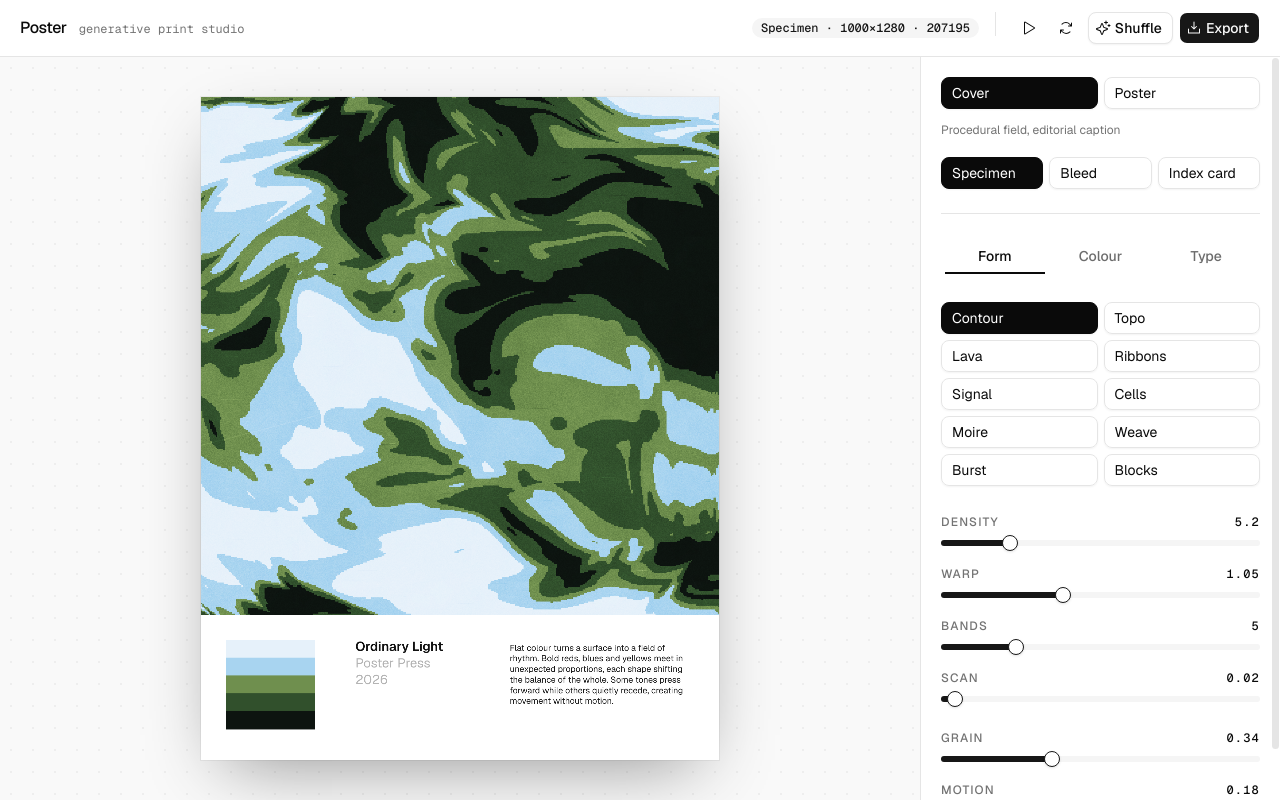
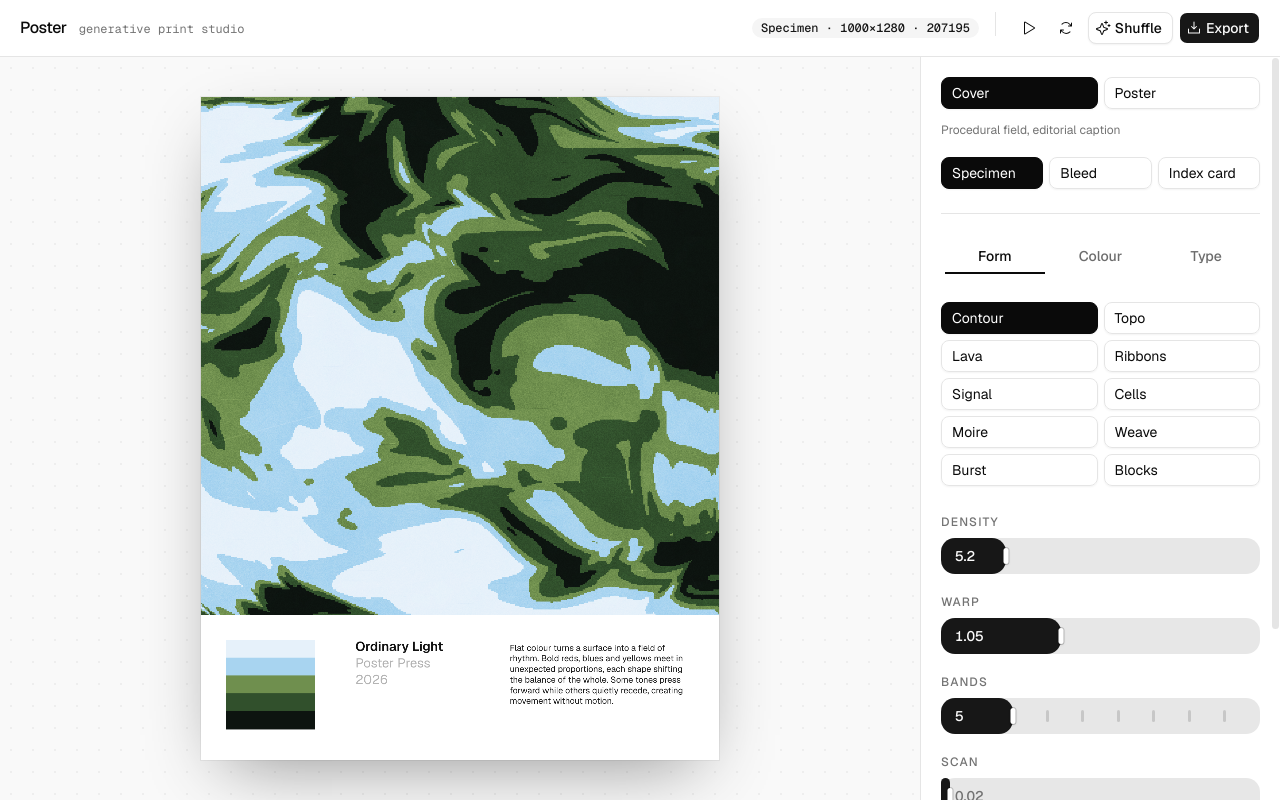
Before and after one commit to davidumoru/poster, a Next.js app: page / in a window 1280 px wide. Built offline with nearby package versions, Linux system fonts and the light colour scheme.

Commit message:
restyle slider as a solid track with an inverting value label

```diff
--- a/components/poster/dial.tsx
+++ b/components/poster/dial.tsx
@@ -16,12 +16,9 @@ export function Dial({ label, value, min, max, step, onChange }: DialProps) {
   const decimals = step < 1 ? (step < 0.1 ? 2 : 1) : 0;
 
   return (
-    <Field className="gap-2.5">
-      <FieldTitle className="w-full justify-between text-xs font-medium tracking-widest text-muted-foreground uppercase">
+    <Field className="gap-2">
+      <FieldTitle className="text-xs font-medium tracking-widest text-muted-foreground uppercase">
         {label}
-        <span className="font-mono text-foreground tabular-nums">
-          {value.toFixed(decimals)}
-        </span>
       </FieldTitle>
       <Slider
         aria-label={label}
@@ -29,6 +26,7 @@ export function Dial({ label, value, min, max, step, onChange }: DialProps) {
         min={min}
         max={max}
         step={step}
+        valueLabel={value.toFixed(decimals)}
         onValueChange={(next) => {
           const [first] = Array.isArray(next) ? next : [next];
           if (typeof first === "number") onChange(first);
--- a/components/ui/slider.tsx
+++ b/components/ui/slider.tsx
@@ -1,6 +1,15 @@
+"use client";
+
+import * as React from "react";
 import { Slider as SliderPrimitive } from "@base-ui/react/slider";
 
 import { cn } from "@/lib/utils";
+
+const MAX_TICKS = 12;
+
+type SliderProps = SliderPrimitive.Root.Props & {
+  valueLabel?: React.ReactNode;
+};
 
 function Slider({
   className,
@@ -8,40 +17,70 @@ function Slider({
   value,
   min = 0,
   max = 100,
+  step = 1,
+  valueLabel,
   ...props
-}: SliderPrimitive.Root.Props) {
-  const _values = Array.isArray(value)
+}: SliderProps) {
+  const values = Array.isArray(value)
     ? value
     : Array.isArray(defaultValue)
       ? defaultValue
       : [min, max];
 
+  const steps = step > 0 ? Math.round((max - min) / step) : 0;
+  const ticks = steps > 1 && steps <= MAX_TICKS ? steps : 0;
+
+  const label = valueLabel ? (
+    <span className="absolute inset-y-0 left-3.5 flex items-center text-sm font-medium tabular-nums whitespace-nowrap">
+      {valueLabel}
+    </span>
+  ) : null;
+
   return (
     <SliderPrimitive.Root
-      className={cn("data-horizontal:w-full data-vertical:h-full", className)}
+      className={cn("w-full", className)}
       data-slot="slider"
       defaultValue={defaultValue}
       value={value}
       min={min}
       max={max}
+      step={step}
       thumbAlignment="edge"
       {...props}
     >
-      <SliderPrimitive.Control className="relative flex w-full touch-none items-center select-none data-disabled:opacity-50 data-vertical:h-full data-vertical:min-h-40 data-vertical:w-auto data-vertical:flex-col">
+      <SliderPrimitive.Control className="relative flex h-9 w-full touch-none items-center select-none data-disabled:opacity-50">
         <SliderPrimitive.Track
           data-slot="slider-track"
-          className="relative grow overflow-hidden rounded-full bg-muted select-none data-horizontal:h-1.5 data-horizontal:w-full data-vertical:h-full data-vertical:w-1.5"
+          className="relative h-full w-full rounded-xl bg-primary/10 select-none"
         >
+          {Array.from({ length: ticks - 1 }, (_, index) => (
+            <span
+              key={index}
+              aria-hidden
+              className="absolute top-1/2 h-3 w-0.75 -translate-y-1/2 rounded-full bg-primary/15"
+              style={{ left: `calc(${((index + 1) / ticks) * 100}% - 1.5px)` }}
+            />
+          ))}
+
+          {/* Drawn twice at the same offset, so the fill clips it mid-glyph
+              and the label inverts instead of disappearing. */}
+          <span aria-hidden className="text-muted-foreground">
+            {label}
+          </span>
+
           <SliderPrimitive.Indicator
             data-slot="slider-range"
-            className="bg-primary select-none data-horizontal:h-full data-vertical:w-full"
-          />
+            className="relative h-full overflow-hidden rounded-xl bg-primary text-primary-foreground select-none"
+          >
+            <span aria-hidden>{label}</span>
+          </SliderPrimitive.Indicator>
         </SliderPrimitive.Track>
-        {Array.from({ length: _values.length }, (_, index) => (
+
+        {values.map((_, index) => (
           <SliderPrimitive.Thumb
             data-slot="slider-thumb"
             key={index}
-            className="block size-4 shrink-0 rounded-full border border-primary bg-white shadow-sm ring-ring/50 transition-[color,box-shadow] select-none hover:ring-4 focus-visible:ring-4 focus-visible:outline-hidden disabled:pointer-events-none disabled:opacity-50"
+            className="h-4 w-1.25 shrink-0 rounded-full bg-background ring-1 shadow-sm ring-primary/20 transition-shadow select-none focus-visible:ring-4 focus-visible:ring-ring/50 focus-visible:outline-hidden"
           />
         ))}
       </SliderPrimitive.Control>
```
